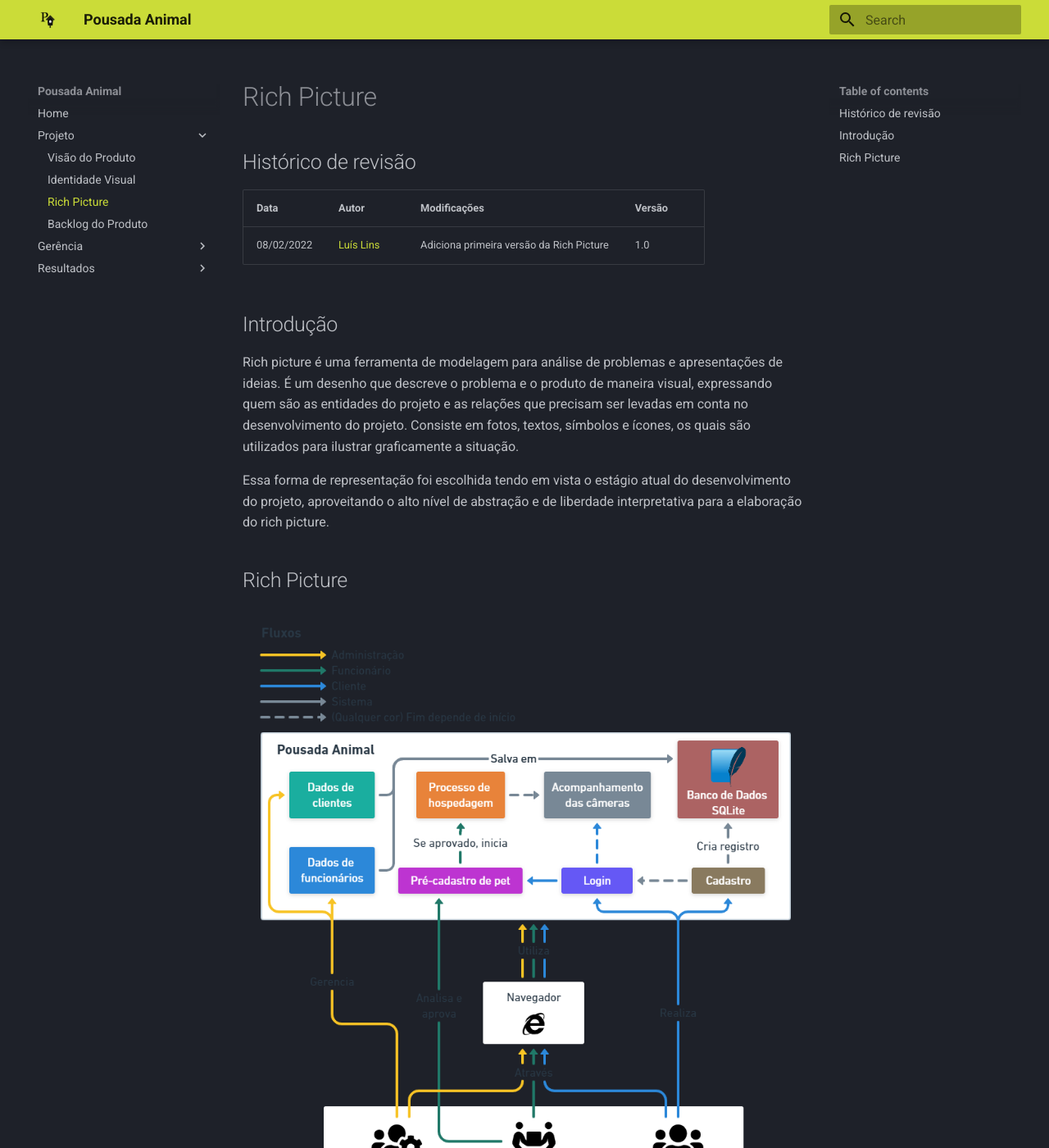
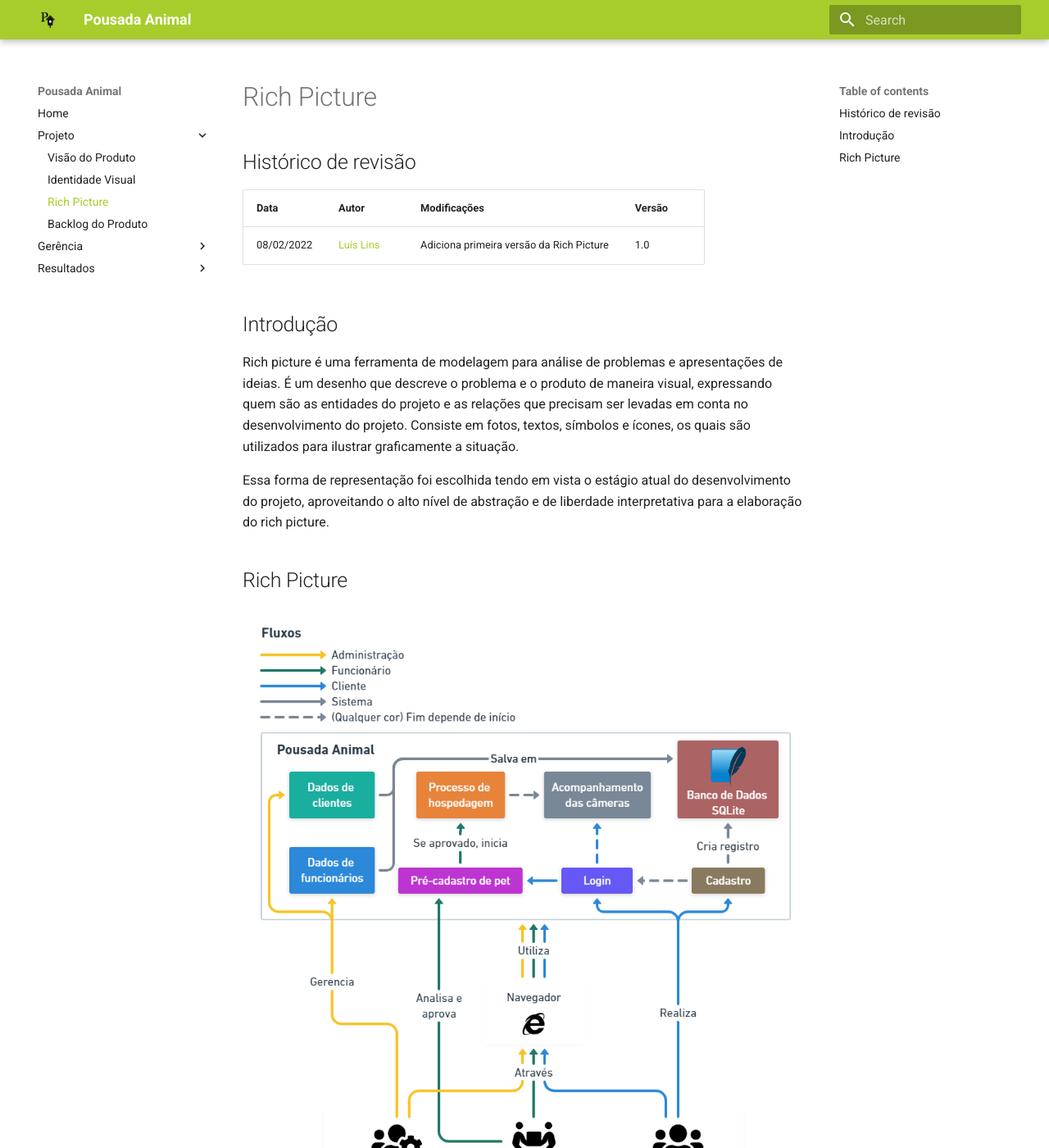
Before and after one commit to luisgaboardi/2021.2-PousadaAnimal, an MkDocs documentation site: the page built from docs/rich-picture.md, in a window 1280 px wide and 1400 px high. Shown: the whole window at 82% size. Built offline with MkDocs 1.6.1 and Material for MkDocs 9.7.7, drawn with Linux system fonts in a browser that asks for light colours.

Commit message:
Add visual identity colors to documentation

```diff
--- /dev/null
+++ b/docs/stylesheets/extra.css
@@ -0,0 +1,5 @@
+:root {
+    --md-primary-fg-color:        #A7CD2C;
+    --md-primary-fg-color--light: #50C8C6;
+    --md-primary-fg-color--dark:  #50C8C6;
+  }
--- a/mkdocs.yml
+++ b/mkdocs.yml
@@ -4,10 +4,9 @@
   name: material
   logo: /images/favicon-medio.png
   favicon: /images/favicon-medio.png
-  palette:
-    scheme: slate
-    primary: lime
-    accent: light-green
+
+extra_css:
+  - stylesheets/extra.css
 
 nav:
   - Home: "index.md"
```
Also changed, not shown: 1 other file.
